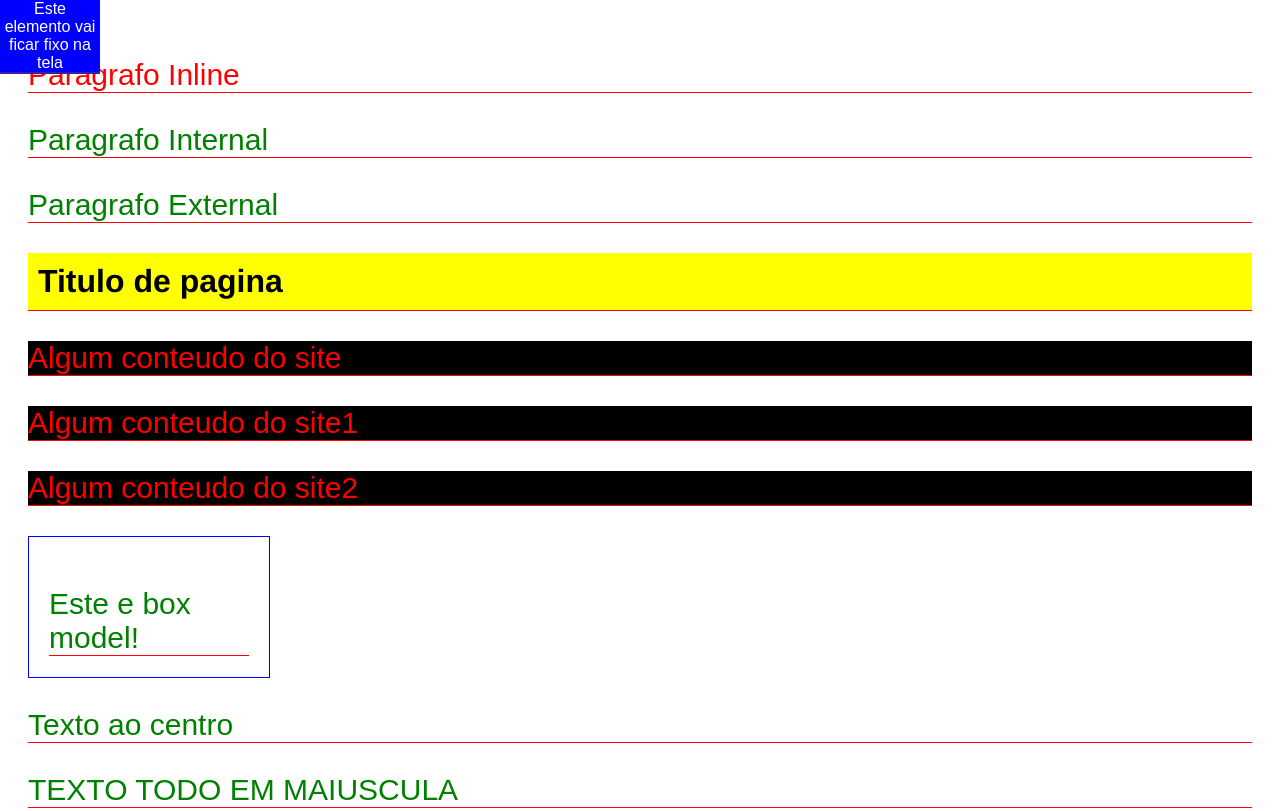
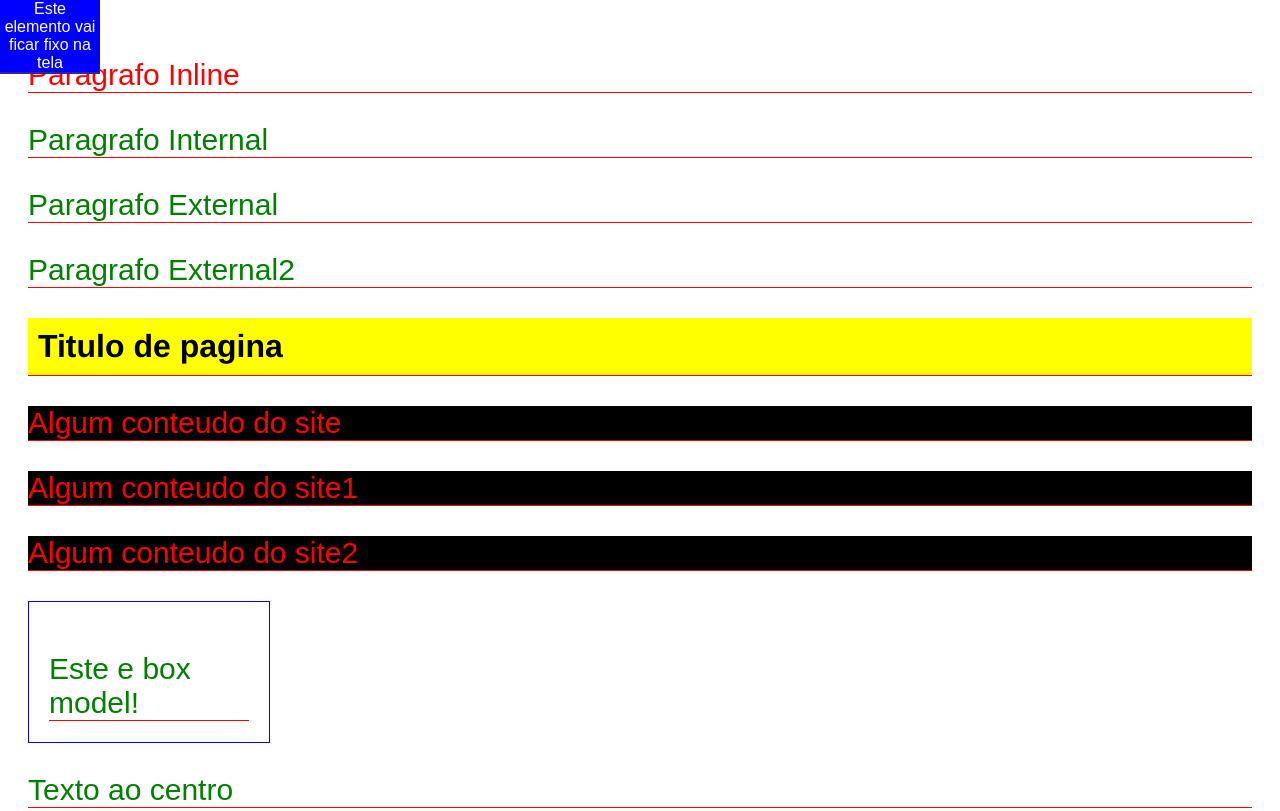
Before and after one commit to gildasalomao/pratica1, a plain HTML site: page index.html in a window 1280 px wide. Shown: the top 811 px of the page. Drawn offline with Linux system fonts and the light colour scheme.

Commit message:
segundo commit
index alterado

```diff
--- a/index.html
+++ b/index.html
@@ -19,6 +19,7 @@
        <p style="color:red">Paragrafo Inline</p>
        <p>Paragrafo Internal</p>
        <p>Paragrafo External</p>
+       <p>Paragrafo External2</p>
 
        <!-- classes e ids -->
        <h1 id="titulo-principal">Titulo de pagina</h1>
```
